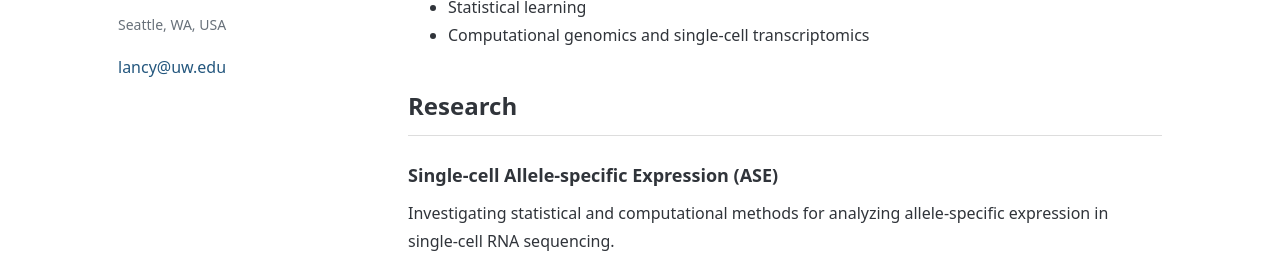
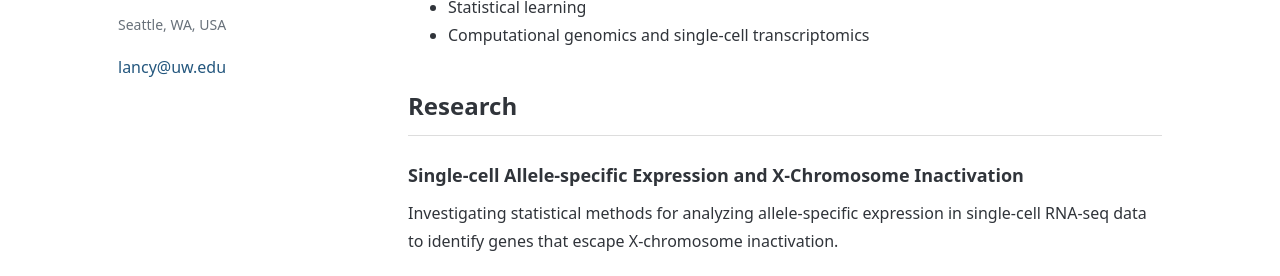
Before and after one commit to Lanxin-24/Lanxin-24.github.io, a plain HTML site: page index.html in a window 1280 px wide. Shown: the part 462-738 px from the top of the page. Drawn offline with Linux system fonts and the light colour scheme.

Commit message:
Clarify research focus on escape from X-chromosome inactivation

```diff
--- a/index.html
+++ b/index.html
@@ -5,7 +5,7 @@
 </section>
 <section id="interests"><h2>Research Interests</h2><ul><li>High-dimensional statistics and inference</li><li>Statistical genetics</li><li>Statistical learning</li><li>Computational genomics and single-cell transcriptomics</li></ul></section>
 <section id="research"><h2>Research</h2>
-<article class="project"><h3>Single-cell Allele-specific Expression (ASE)</h3><p>Investigating statistical and computational methods for analyzing allele-specific expression in single-cell RNA sequencing.</p></article>
+<article class="project"><h3>Single-cell Allele-specific Expression and X-Chromosome Inactivation</h3><p>Investigating statistical methods for analyzing allele-specific expression in single-cell RNA-seq data to identify genes that escape X-chromosome inactivation.</p></article>
 <article class="project"><h3>Gene Selection and Cell Classification in Single-cell RNA-seq</h3><p>Developed a two-stage framework combining rank-based convex optimization and differentiable sampling for marker gene selection, cell-type classification, and phenotype reconstruction. Explored dimensionality reduction and unsupervised clustering to identify cellular subpopulations and visualize spatial gene expression patterns.</p></article>
 <article class="project"><h3>Retrieval-Augmented Generation for Biomedical Data</h3><p>Evaluated retrieval-augmented generation models for biomedical question answering and disease-type identification, and developed evaluation pipelines to support biomedical literature synthesis.</p></article>
 </section>
```
